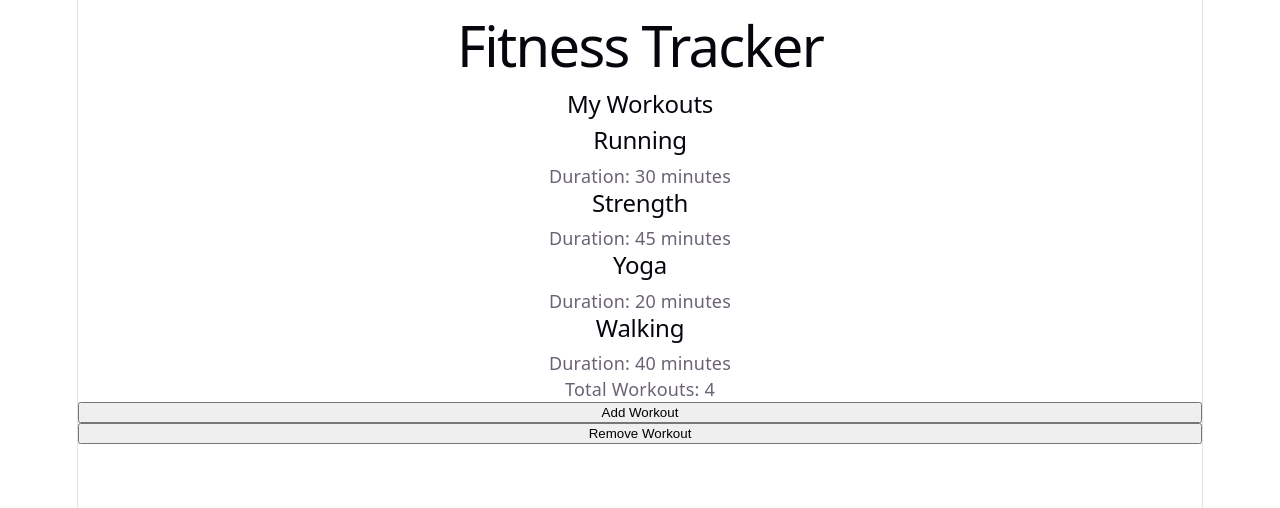
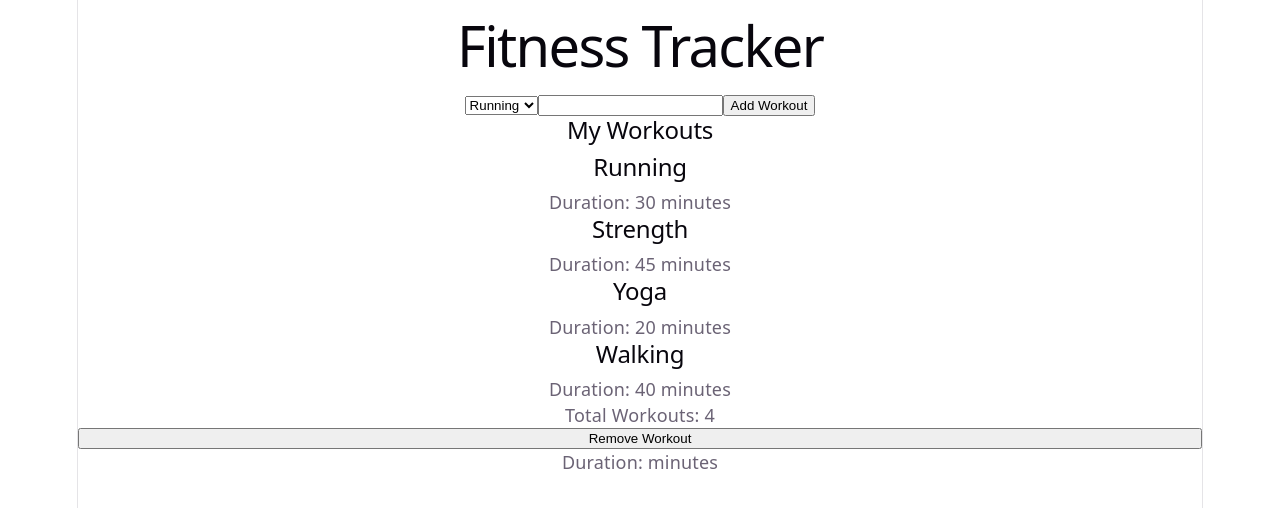
Before and after one commit to nk737737/fitness-tracker-react, a React (Vite) app: page / in a window 1280 px wide. Shown: the top 508 px of the page. Built offline with nearby package versions, Linux system fonts and the light colour scheme.

Commit message:
Add workout form with controlled inputs

```diff
--- a/src/App.jsx
+++ b/src/App.jsx
@@ -11,15 +11,6 @@ function App() {
 
   ]);
 
-function handleClick() {
-    const newWorkout = {
-      id: Date.now(),
-      type: "Running",
-      duration: 30
-    };
-    setWorkouts([...workouts, newWorkout]);
-  }
-
 function handleRemove() {
   if (workouts.length > 0) {
     setWorkouts (workouts.slice(0, -1));
@@ -27,13 +18,44 @@ function handleRemove() {
 
 }
 
+const [duration, setDuration] = useState("");
+const [type, setType] = useState("Running");
+
+function handleSubmit (event) {
+  event.preventDefault();
+  const newWorkout ={
+      id: Date.now(),
+      type: type,
+      duration: Number(duration)
+  }
+  setWorkouts([...workouts, newWorkout]);
+  console.log("From submited");
+}
+
   return (
     <>
     <h1>Fitness Tracker</h1>
+    <form onSubmit={handleSubmit}>
+    <select
+    value={type}
+    onChange={(event) => setType(event.target.value)}
+    >
+      <option value="Running">Running</option>
+      <option value="Strength">Strength</option>
+      <option value="Yoga">Yoga</option>
+      <option value="Walking">Walking</option>
+    </select>
+    <input
+      type="number"
+      value={duration}
+      onChange={(event) => setDuration(event.target.value)}
+      />
+      <button type="submit">Add Workout</button>
+    </form>
      <WorkoutList title="My Workouts" workouts={workouts} />
       <p>Total Workouts: {workouts.length}</p>
-      <button onClick={handleClick}>Add Workout</button>
       <button onClick={handleRemove}>Remove Workout</button>
+      <p>Duration: {duration} minutes</p>
     </>
   )
 }
```
